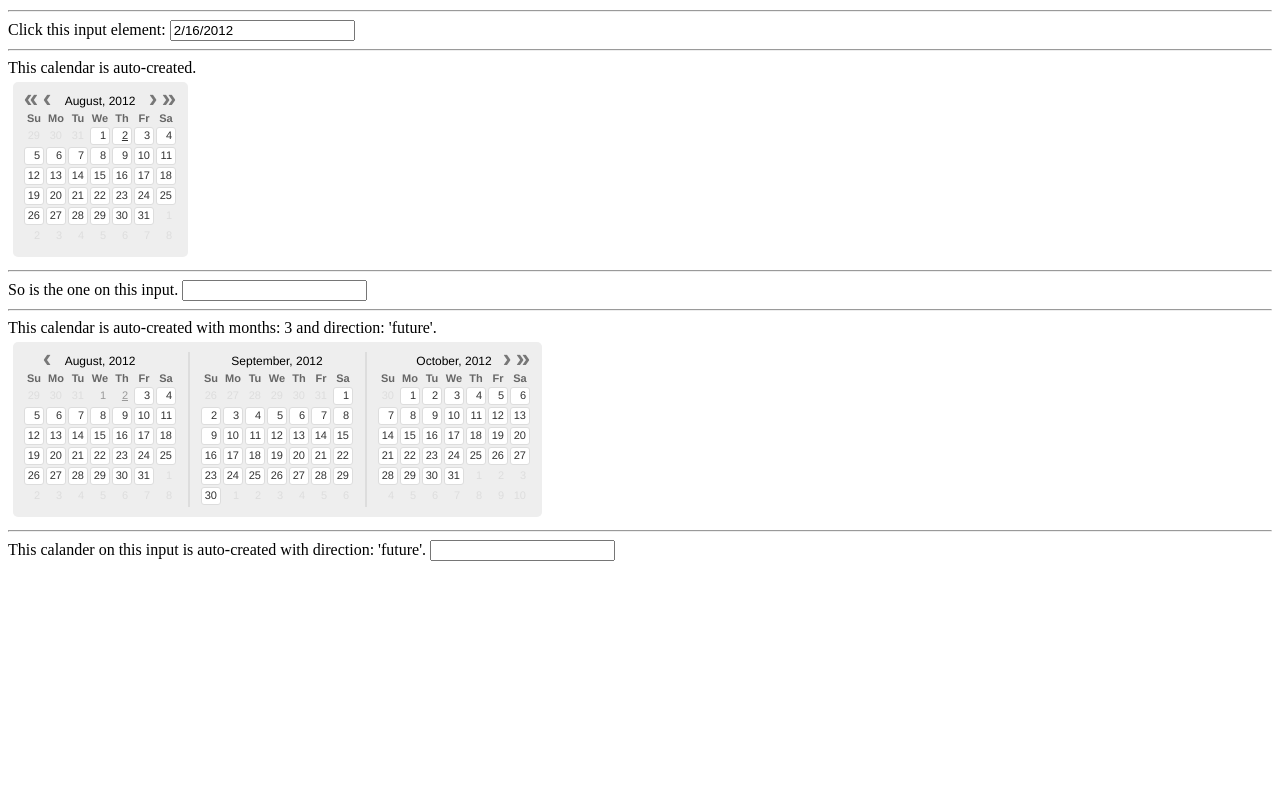
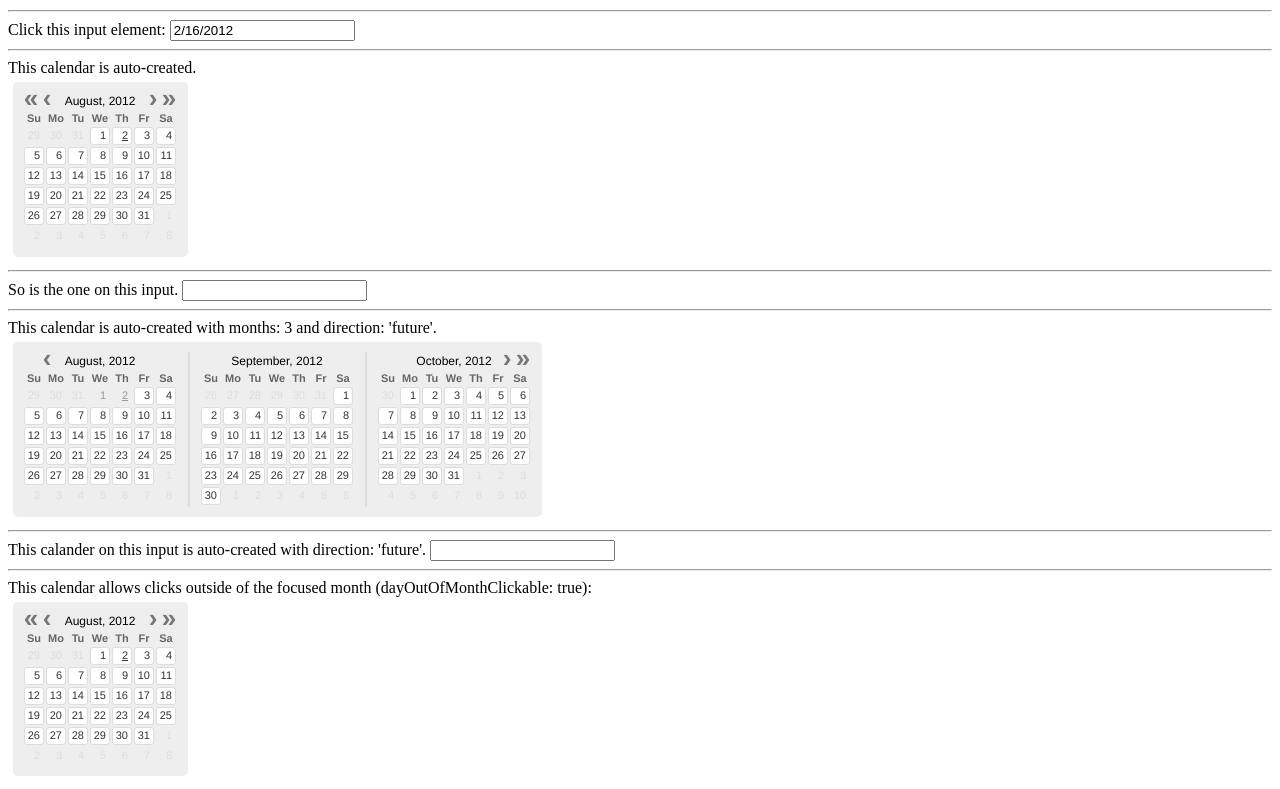
Before and after one commit to Twipped/Kalendae, a plain HTML site: page index.html in a window 1280 px wide. Shown: the part 1441-2230 px from the top of the page. Before the commit the page ends 2010 px from the top, so only its background shows below. Drawn offline with Linux system fonts and the light colour scheme.

Commit message:
Update docs/readme with a dayOutOfMonthClickable option.

```diff
--- a/index.html
+++ b/index.html
@@ -156,5 +156,9 @@
 	This calander on this input is auto-created with direction: 'future'.
 	<input type="text" class="auto-kal" data-kal="direction: 'future'">
 
+	<hr>
+	This calendar allows clicks outside of the focused month (dayOutOfMonthClickable: true):
+	<div class="auto-kal" data-kal="months: 1, dayOutOfMonthClickable: true"></div>
+
 </body>
 </html>
```
Also changed, not shown: readme.md.
